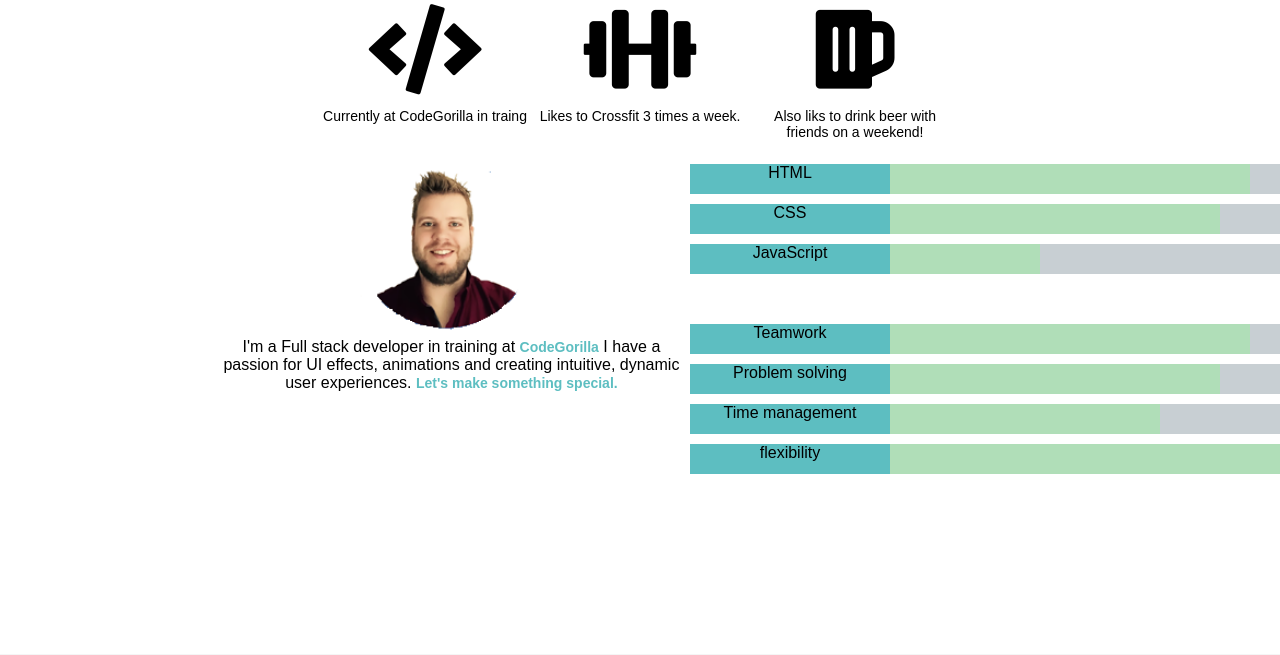
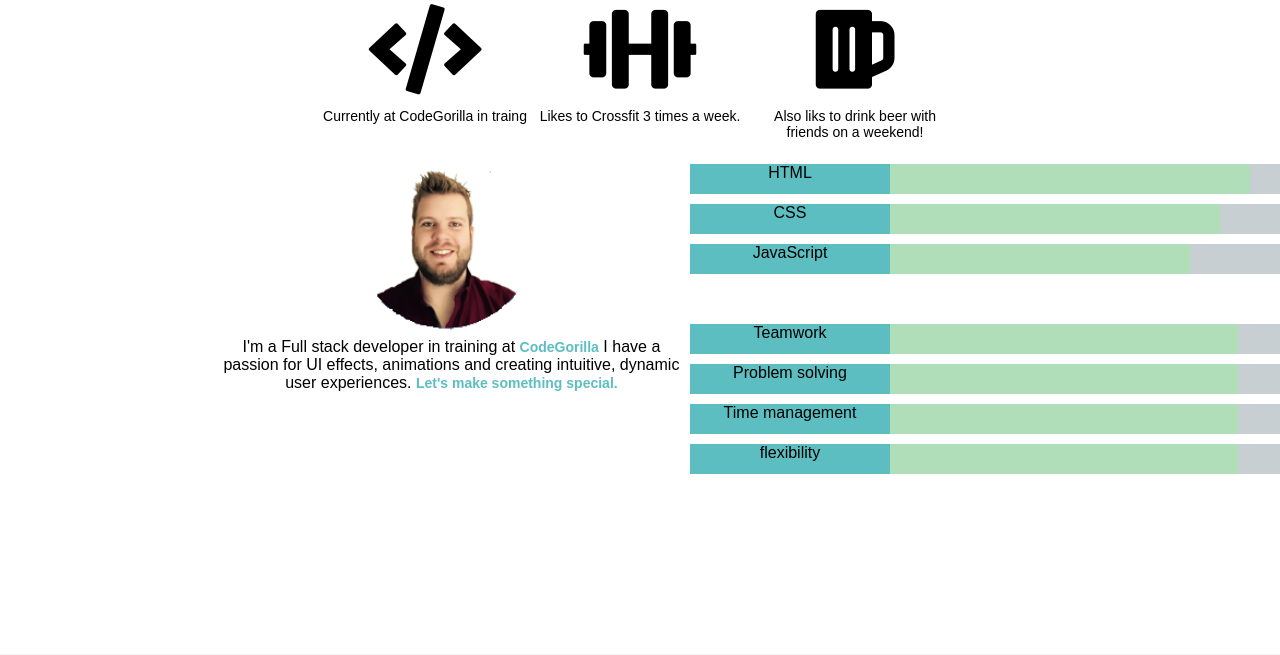
Before and after one commit to KCTHolman/Portfolio-final, a PHP site: page / in a window 1280 px wide. Shown: the part 946-1601 px from the top of the page. Run offline with PHP 8.4, Linux system fonts and the light colour scheme; some libraries are stand-ins or nearby versions; some web fonts are replaced.

Commit message:
animatie laadbalken  afgerond

```diff
--- a/home.html
+++ b/home.html
@@ -82,21 +82,21 @@
                             <div class="progressbar-text ">
                                 HTML
                             </div>
-                            <div class="hardskill-html-bar ">
+                            <div class="progressbar-animation hardskill-html-bar ">
                             </div>
                         </div>
                         <div class="progressbar">
                             <div class="progressbar-text">
                                 CSS
                             </div>
-                            <div class="hardskill-css-bar">
+                            <div class="progressbar-animation hardskill-css-bar">
                             </div>
                         </div>
                         <div class="progressbar">
                             <div class="progressbar-text">
                                 JavaScript
                             </div>
-                            <div class="hardskill-javascript-bar">
+                            <div class="progressbar-animation hardskill-javascript-bar">
                             </div>
                         </div>
                         <div class=empty-space-progress></div>
@@ -105,28 +105,28 @@
                             <div class="progressbar-text">
                                 Teamwork
                             </div>
-                            <div class="softskill-teamwork-bar">
+                            <div class="progressbar-animation softskill-teamwork-bar">
                             </div>
                         </div>
                         <div class="progressbar">
                             <div class="progressbar-text">
                                 Problem solving
                             </div>
-                            <div class="softskill-problem-solving-bar">
+                            <div class="progressbar-animation softskill-problem-solving-bar">
                             </div>
                         </div>
                         <div class="progressbar">
                             <div class="progressbar-text">
                                 Time management
                             </div>
-                            <div class="softskill-time-management-bar">
+                            <div class="progressbar-animation softskill-time-management-bar">
                             </div>
                         </div>
                         <div class="progressbar">
                             <div class="progressbar-text">
                                 flexibility
                             </div>
-                            <div class="softskill-flexibility-bar">
+                            <div class="progressbar-animation softskill-flexibility-bar">
                             </div>
                         </div>
 
--- a/optie2.css
+++ b/optie2.css
@@ -313,9 +313,15 @@ width:60%
 
 .hardskill-css-bar{
     height:30px;
-    width: 55%;
+    width: 0%;
     background-color: #B0DEB8
 }
+
+.hardskill-css-bar-transition{
+    transition-property: width;
+    transition-duration: 2s;
+    width:55%
+    }
 
 .hardskill-javascript-bar{
     height:30px;
@@ -323,30 +329,61 @@ width:60%
     background-color: #B0DEB8
 }
 
+.hardskill-javascript-bar-transition{
+    transition-property: width;
+    transition-duration: 2s;
+    width:50%
+    }
+
 .softskill-teamwork-bar{
     height:30px;
-    width: 60%;
+    width: 0%;
     background-color: #B0DEB8
 }
 
+
+.softskill-teamwork-bar-transition{
+    transition-property: width;
+    transition-duration: 2s;
+    width:58%
+    }
+
 .softskill-problem-solving-bar{
     height:30px;
-    width: 55%;
+    width: 0%;
     background-color: #B0DEB8
 
 }
+
+.softskill-problem-solving-bar-transition{
+    transition-property: width;
+    transition-duration: 2s;
+    width:58%
+    }
 .softskill-time-management-bar{
     height:30px;
-    width: 45%;
+    width: 0%;
     background-color: #B0DEB8
 }
+
+.softskill-time-management-bar-transition{
+    transition-property: width;
+    transition-duration: 2s;
+    width:58%
+    }
 
 .softskill-flexibility-bar{
 
     height:30px;
-    width: 65%;
+    width: 0%;
     background-color: #B0DEB8
 }
+
+.softskill-flexibility-bar-transition{
+    transition-property: width;
+    transition-duration: 2s;
+    width:58%
+    }
 
 .empty-about{
     width: 100%;
--- a/optie2.js
+++ b/optie2.js
@@ -1,5 +1,5 @@
 var container = document.getElementsByClassName('container');
-var progressbar = document.getElementsByClassName('hardskill-html-bar')[0];
+var progressbar = document.getElementsByClassName('progressbar-animation');
 var checkScroller = false;
 console.log(container);
 
@@ -19,16 +19,19 @@ function moveLoadingBar(document) {
   console.log(window.scrollY);
   if (window.scrollY > container[1].getBoundingClientRect().y && checkScroller == false) {
     checkScroller = true;
-    progressbar.classList.add('hardskill-html-bar-transition');
+    progressbar[0].classList.add('hardskill-html-bar-transition');
+    progressbar[1].classList.add('hardskill-css-bar-transition');
+    progressbar[2].classList.add('hardskill-javascript-bar-transition');
+    progressbar[3].classList.add('softskill-teamwork-bar-transition');
+    progressbar[4].classList.add('softskill-problem-solving-bar-transition');
+    progressbar[5].classList.add('softskill-time-management-bar-transition');
+    progressbar[6].classList.add('softskill-flexibility-bar-transition');
+
     //console.log('im at that point')
   }
 }
+document.addEventListener('scroll', moveLoadingBar);
 
-document.addEventListener('scroll', moveLoadingBar);
-///
-
-
-console.log(progressbar);
 
 
 // function objectInViewport1 () {
```
